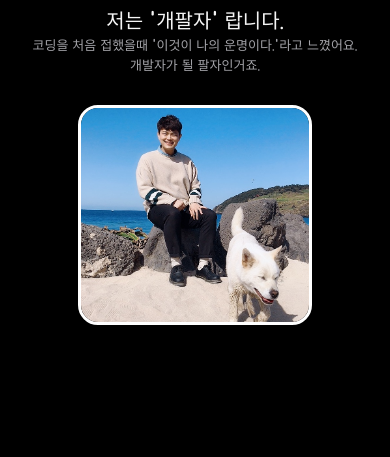
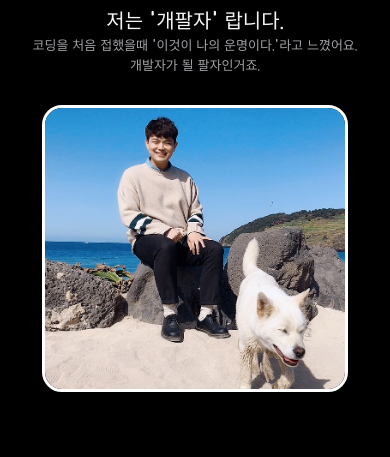
Before and after one commit to palza4dev/my-web-page, a plain HTML site: page index.html in a window 390 px wide. Shown: the part 213-670 px from the top of the page. Drawn offline with Linux system fonts and the light colour scheme.

Commit message:
test v10
fixed img width

```diff
--- a/style.css
+++ b/style.css
@@ -99,10 +99,11 @@ p {
     display: flex;
     flex-wrap: wrap;
     justify-content:center;
+    height: auto;
 }
 
 .section-img img{
-    max-width: 33%;
+    width: 450px;
     height: auto;
     margin-top: 30px;
     border: 3px solid white;
@@ -111,7 +112,7 @@ p {
 
 @media screen and (max-width: 515px) {
     .section-img img {
-    max-width: 65%;
+    width: 300px;
     height: auto;
     }
 }
```
